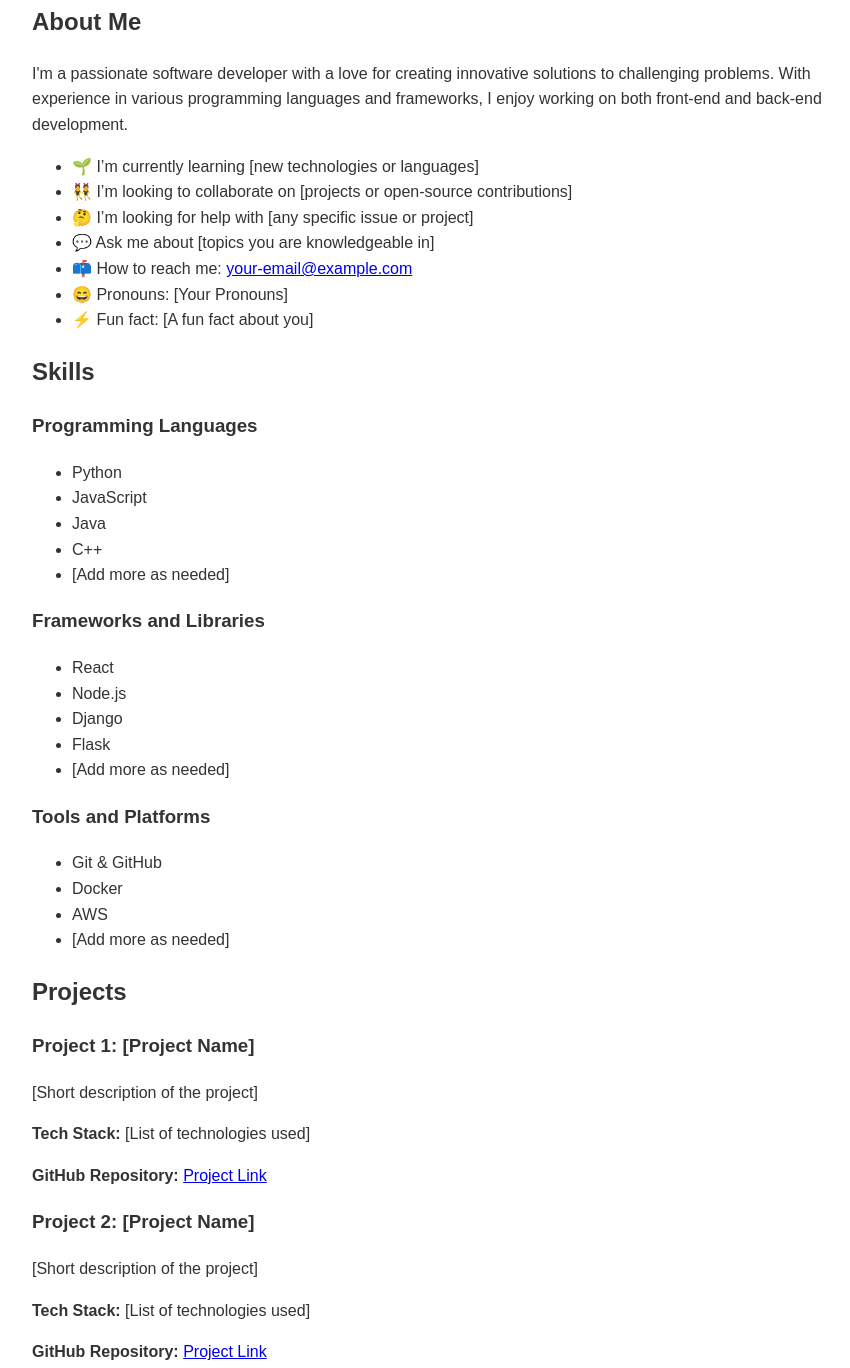
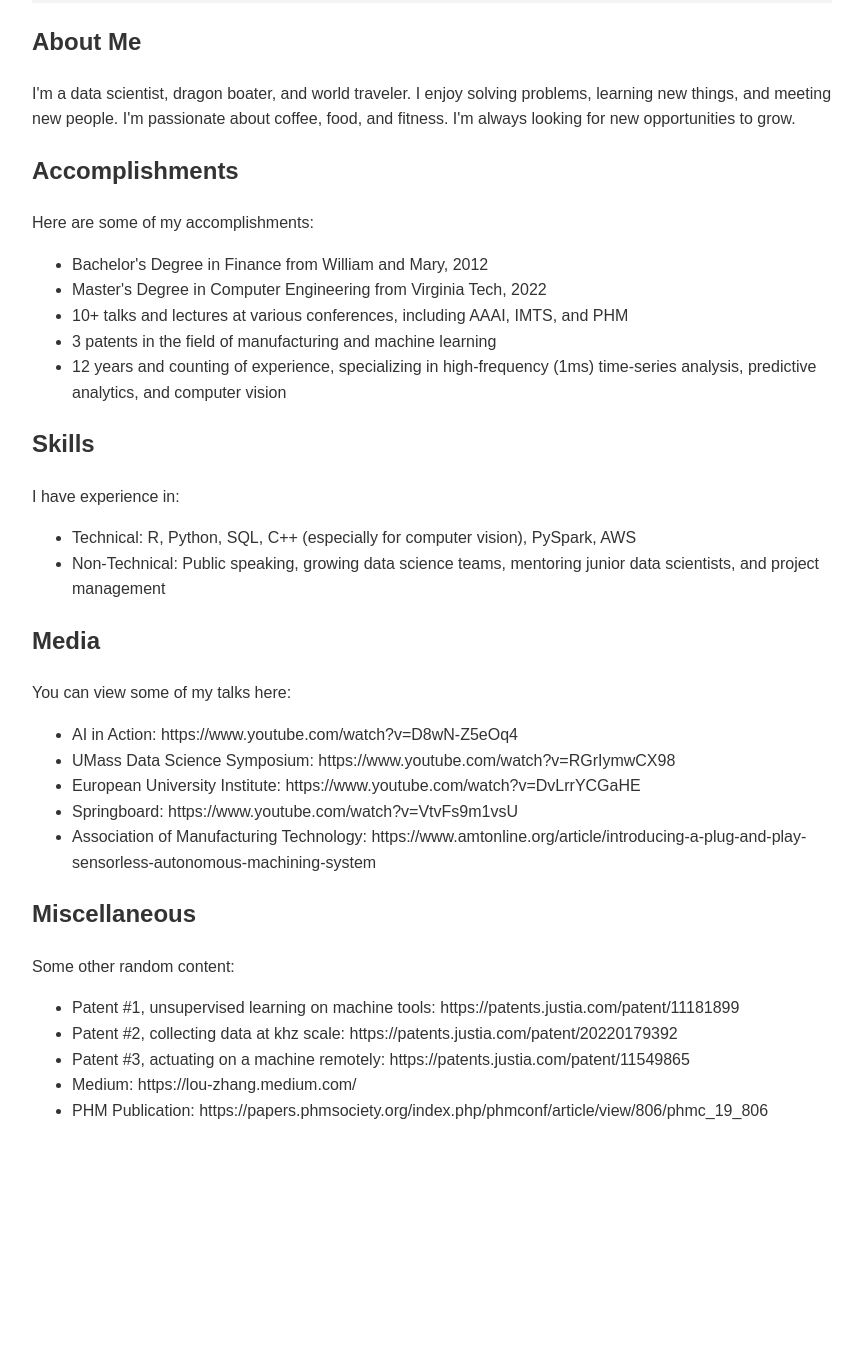
Before and after one commit to apclypsr/apclypsr.github.io, a plain HTML site: page index.html in a window 1280 px wide. Shown: the part 459-1827 px from the top of the page, without its empty margins (208-1058 px from the left). After the commit the page ends 1618 px from the top, so only its background shows below. Drawn offline with Linux system fonts and the light colour scheme.

Commit message:
flesh it out

```diff
--- a/index.html
+++ b/index.html
@@ -3,7 +3,7 @@
 <head>
     <meta charset="UTF-8">
     <meta name="viewport" content="width=device-width, initial-scale=1.0">
-    <title>[Your Name]'s GitHub Page</title>
+    <title>Lou's GitHub Page</title>
     <style>
         body {
             font-family: Arial, sans-serif;
@@ -42,93 +42,73 @@
 <body>
 
 <div class="container">
+
+      <div class="header">
+        <img src="https://github.com/apclypsr/apclypsr.github.io/blob/main/1901d061-c90b-4b20-8e3c-c895c2f9fc57.jpg?raw=true">
+      </div>
+
     <div class="header">
-        <img src="https://your-image-url.com/banner.png" alt="[Your Name]'s Banner">
-        <h1>Hi there, I'm [Your Name] 👋</h1>
+        <h1>Hi there, I'm Lou Zhang 👋</h1>
     </div>
 
     <section class="about">
         <h2>About Me</h2>
-        <p>I'm a passionate software developer with a love for creating innovative solutions to challenging problems. With experience in various programming languages and frameworks, I enjoy working on both front-end and back-end development.</p>
-        <ul>
-            <li>🌱 I’m currently learning [new technologies or languages]</li>
-            <li>👯 I’m looking to collaborate on [projects or open-source contributions]</li>
-            <li>🤔 I’m looking for help with [any specific issue or project]</li>
-            <li>💬 Ask me about [topics you are knowledgeable in]</li>
-            <li>📫 How to reach me: <a href="mailto:your-email@example.com">your-email@example.com</a></li>
-            <li>😄 Pronouns: [Your Pronouns]</li>
-            <li>⚡ Fun fact: [A fun fact about you]</li>
+        <p>I'm a data scientist, dragon boater, and world traveler. I enjoy solving
+        problems, learning new things, and meeting new people. I'm passionate about
+        coffee, food, and fitness. I'm always looking for new opportunities to grow.
         </ul>
     </section>
 
-    <section class="skills">
-        <h2>Skills</h2>
-        <h3>Programming Languages</h3>
-        <ul>
-            <li>Python</li>
-            <li>JavaScript</li>
-            <li>Java</li>
-            <li>C++</li>
-            <li>[Add more as needed]</li>
-        </ul>
-        <h3>Frameworks and Libraries</h3>
-        <ul>
-            <li>React</li>
-            <li>Node.js</li>
-            <li>Django</li>
-            <li>Flask</li>
-            <li>[Add more as needed]</li>
-        </ul>
-        <h3>Tools and Platforms</h3>
-        <ul>
-            <li>Git & GitHub</li>
-            <li>Docker</li>
-            <li>AWS</li>
-            <li>[Add more as needed]</li>
-        </ul>
+    <section class="accomplishments">
+      <h2>Accomplishments</h2>
+      <p>Here are some of my accomplishments:</p>
+      <ul>
+        <li>Bachelor's Degree in Finance from William and Mary, 2012</li>
+        <li>Master's Degree in Computer Engineering from Virginia Tech, 2022</li>
+        <li>10+ talks and lectures at various conferences, including AAAI, IMTS,
+        and PHM
+        <li>3 patents in the field of manufacturing and machine learning
+        <li>12 years and counting of experience, specializing in high-frequency (1ms) time-series analysis, predictive analytics, and computer vision
+        </li>
     </section>
 
-    <section class="projects">
-        <h2>Projects</h2>
-        <h3>Project 1: [Project Name]</h3>
-        <p>[Short description of the project]</p>
-        <p><strong>Tech Stack:</strong> [List of technologies used]</p>
-        <p><strong>GitHub Repository:</strong> <a href="https://github.com/yourusername/project-repo">Project Link</a></p>
+    <section class = 'skills'>
+      <h2>Skills</h2>
+      <p>I have experience in:</p>
+      <ul>
+        <li>Technical: R, Python, SQL, C++ (especially for computer vision), PySpark, AWS
+        <li>Non-Technical: Public speaking, growing data science teams, mentoring
+         junior data scientists, and project management
+        </li>
 
-        <h3>Project 2: [Project Name]</h3>
-        <p>[Short description of the project]</p>
-        <p><strong>Tech Stack:</strong> [List of technologies used]</p>
-        <p><strong>GitHub Repository:</strong> <a href="https://github.com/yourusername/project-repo">Project Link</a></p>
     </section>
 
-    <section class="blog-posts">
-        <h2>Blog Posts</h2>
-        <ul>
-            <li><a href="link-to-post-1">Post 1 Title</a></li>
-            <li><a href="link-to-post-2">Post 2 Title</a></li>
-            <li>[Add more as needed]</li>
-        </ul>
+    <section class = 'media'>
+      <h2>Media</h2>
+      <p>You can view some of my talks here:</p>
+      <ul>
+        <li>AI in Action: https://www.youtube.com/watch?v=D8wN-Z5eOq4
+        <li>UMass Data Science Symposium: https://www.youtube.com/watch?v=RGrIymwCX98
+        <li>European University Institute: https://www.youtube.com/watch?v=DvLrrYCGaHE
+        <li>Springboard: https://www.youtube.com/watch?v=VtvFs9m1vsU
+        <li>Association of Manufacturing Technology: https://www.amtonline.org/article/introducing-a-plug-and-play-sensorless-autonomous-machining-system
+        </li>
+
     </section>
 
-    <section class="connect">
-        <h2>Connect with Me</h2>
-        <p class="social-links">
-            <a href="https://linkedin.com/in/your-profile"><img src="https://img.shields.io/badge/LinkedIn-Profile-blue" alt="LinkedIn"></a>
-            <a href="https://twitter.com/yourhandle"><img src="https://img.shields.io/badge/Twitter-@yourhandle-blue" alt="Twitter"></a>
-            <a href="https://yourwebsite.com"><img src="https://img.shields.io/badge/Website-Visit-orange" alt="Website"></a>
-        </p>
+    <section class = 'Miscellaneous'>
+      <h2>Miscellaneous</h2>
+      <p>Some other random content:</p>
+      <ul>
+        <li>Patent #1, unsupervised learning on machine tools: https://patents.justia.com/patent/11181899
+        <li>Patent #2, collecting data at khz scale: https://patents.justia.com/patent/20220179392
+        <li>Patent #3, actuating on a machine remotely: https://patents.justia.com/patent/11549865
+        <li>Medium: https://lou-zhang.medium.com/
+        <li>PHM Publication: https://papers.phmsociety.org/index.php/phmconf/article/view/806/phmc_19_806
+        </li>
+
     </section>
 
-    <section class="stats">
-        <h2>GitHub Stats</h2>
-        <img src="https://github-readme-stats.vercel.app/api?username=yourusername&show_icons=true" alt="Your GitHub Stats">
-        <img src="https://github-readme-stats.vercel.app/api/top-langs/?username=yourusername&layout=compact" alt="Top Languages">
-        <img src="https://github-readme-streak-stats.herokuapp.com/?user=yourusername" alt="GitHub Contributions">
-    </section>
-
-    <div class="footer">
-        <p>Thanks for visiting my profile!</p>
-    </div>
 </div>
 
 </body>
```
